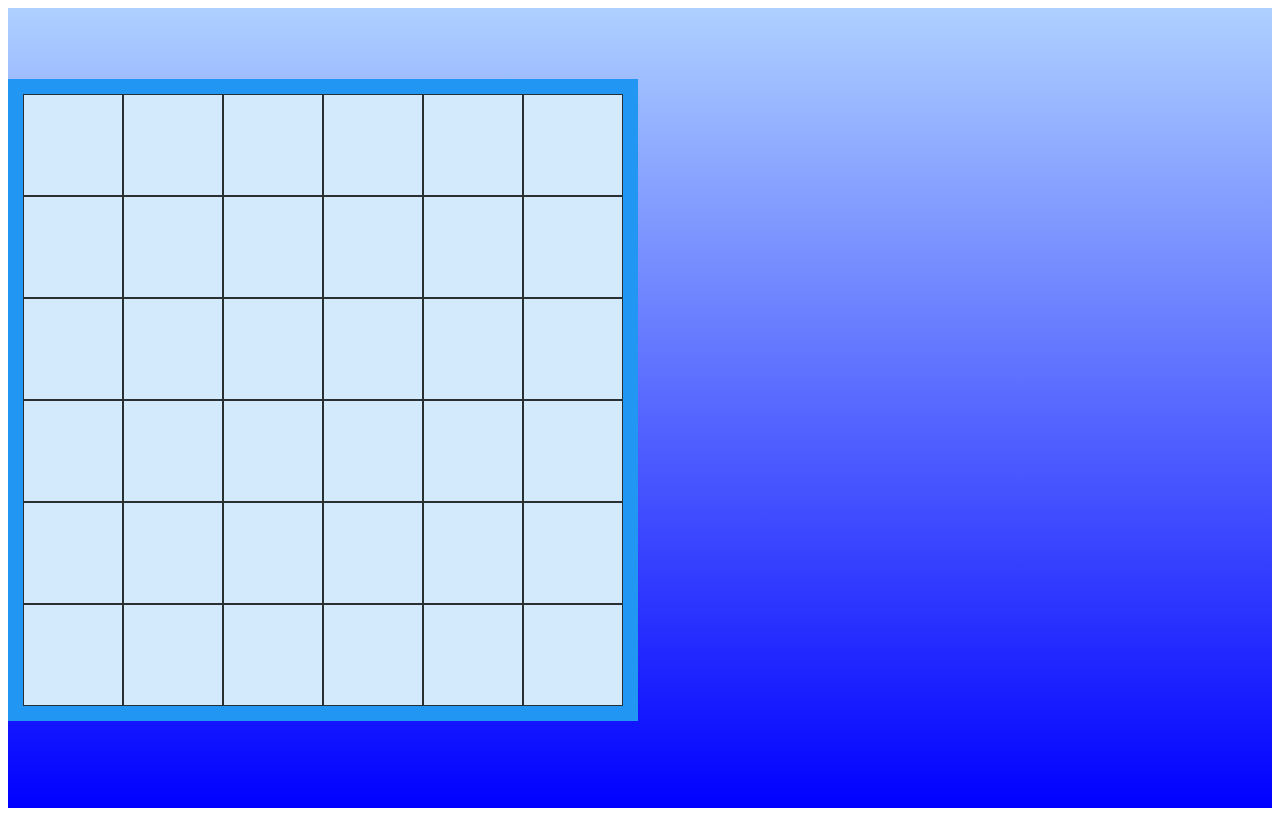
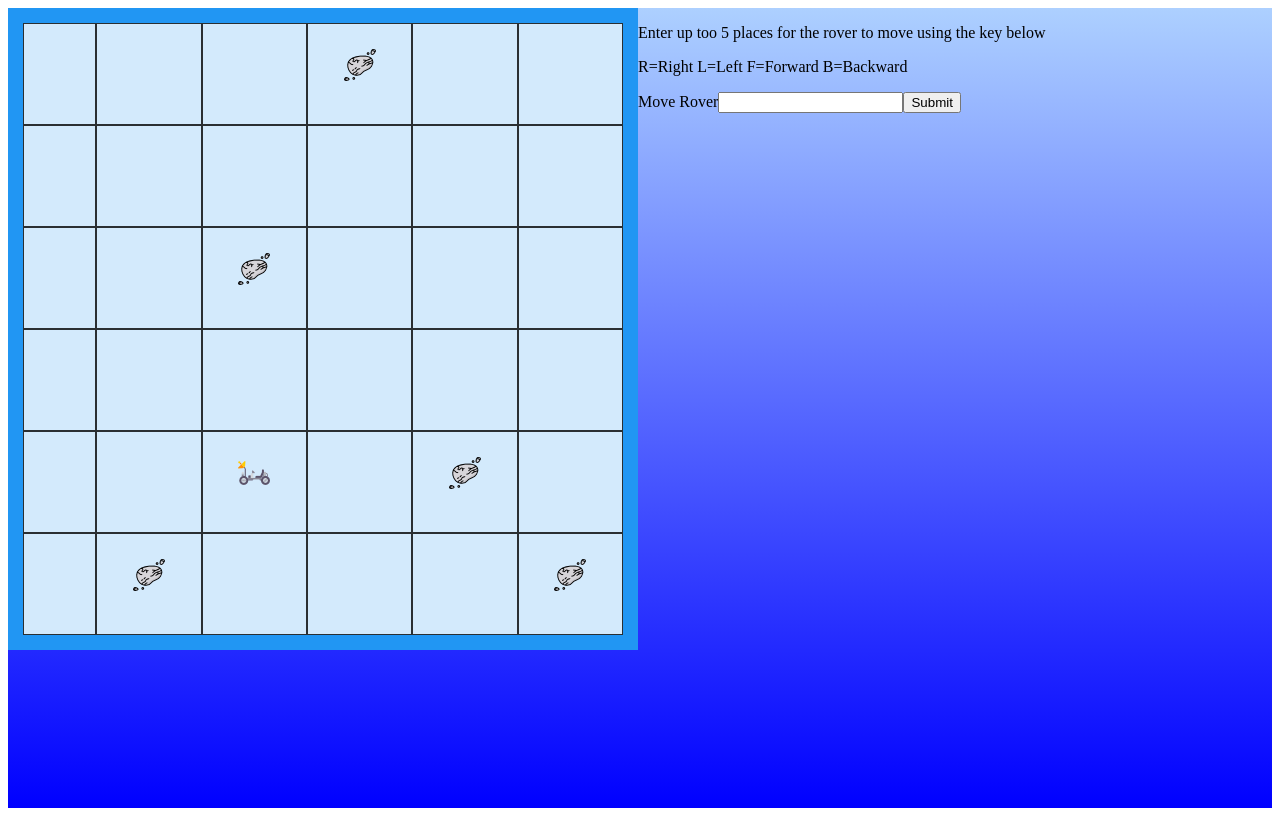
Before and after one commit to raevangregson/marsRover, a React app: page / in a window 1280 px wide. Built offline with nearby package versions, Linux system fonts and the light colour scheme.

Commit message:
Ready for backend commands

```diff
--- a/src/components/grid.jsx
+++ b/src/components/grid.jsx
@@ -1,4 +1,6 @@
 import React, { Component } from "react";
+import Rover from '../../public/moon-rover.png';
+import Stone from '../../public/stone.png';
 
 class Grid extends Component {
     constructor(props) {
@@ -16,7 +18,7 @@ class Grid extends Component {
         let roverStart = Math.floor(Math.random() * 36) + 1
         let rocks = this.randomizeRocks(roverStart)
         let grid = this.state.grid
-        if (grid == null) grid = this.createGrid()
+        if (grid == null) grid = this.createGrid(rocks,roverStart)
         this.setState({
             roverStart,
             rocks,
@@ -29,26 +31,43 @@ class Grid extends Component {
         let rocks = []
         for (var x = 1; rocks.length < 5; x++) {
             let randomTile = Math.floor(Math.random() * 36) + 1
-            if (!rocks.includes(randomTile)&& randomTile!=roverStart){
+            if (!rocks.includes(randomTile) && randomTile != roverStart) {
                 rocks.push(randomTile)
             }
         }
         return rocks
     }
 
-    createGrid() {
+    createGrid(rocks,roverStart) {
         let gridItems = []
         for (var x = 1; x <= 36; x++) {
-            gridItems.push(<div key={x} className="grid-item"></div>)
+            if(rocks.includes(x)){
+                gridItems.push(<div key={x} id={x} className="grid-item">{<img src={Stone} />}</div>)
+            }
+            else if(x==roverStart){
+                gridItems.push(<div key={x} id={x} className="grid-item">{<img src={Rover} />}</div>)
+            }
+            else{
+                gridItems.push(<div key={x} id={x} className="grid-item"></div>)
+            }
+
         }
         return <div className='grid-container'>{gridItems}</div>
     }
 
     render() {
-        console.log(this.state.rocks,this.state.roverStart)
         return (
-            <div>
-               {this.state.grid}
+            <div className={'flex'}>
+                {this.state.grid}
+                <div>
+                    <p>Enter up too 5 places for the rover to move using the key below</p>
+                    <p>R=Right L=Left F=Forward B=Backward </p>
+                    <label>
+                       Move Rover
+    <input type="text" name="name" />
+                    </label>
+                    <input type="submit" value="Submit" />
+                </div>
             </div>
         );
     }
--- a/src/styles.css
+++ b/src/styles.css
@@ -5,10 +5,6 @@
 }
 
 .grid-container {
-    margin: 0;
-    position: absolute;
-    top: 50%;
-    transform: translateY(-50%);
     width: 600px;
     display: grid;
     grid-template-columns: auto auto auto auto auto auto;
@@ -24,3 +20,7 @@
     font-size: 30px;
     text-align: center;
   }
+
+  .flex{
+    display: flex;
+  }
```
Also changed, not shown: public/moon-rover.png (added), public/stone.png (added).
